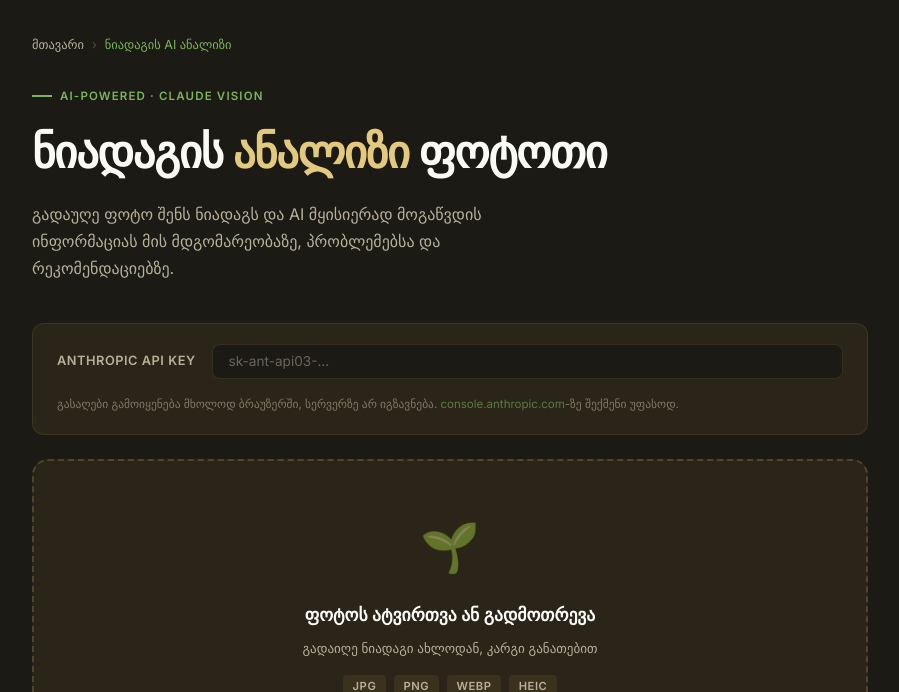
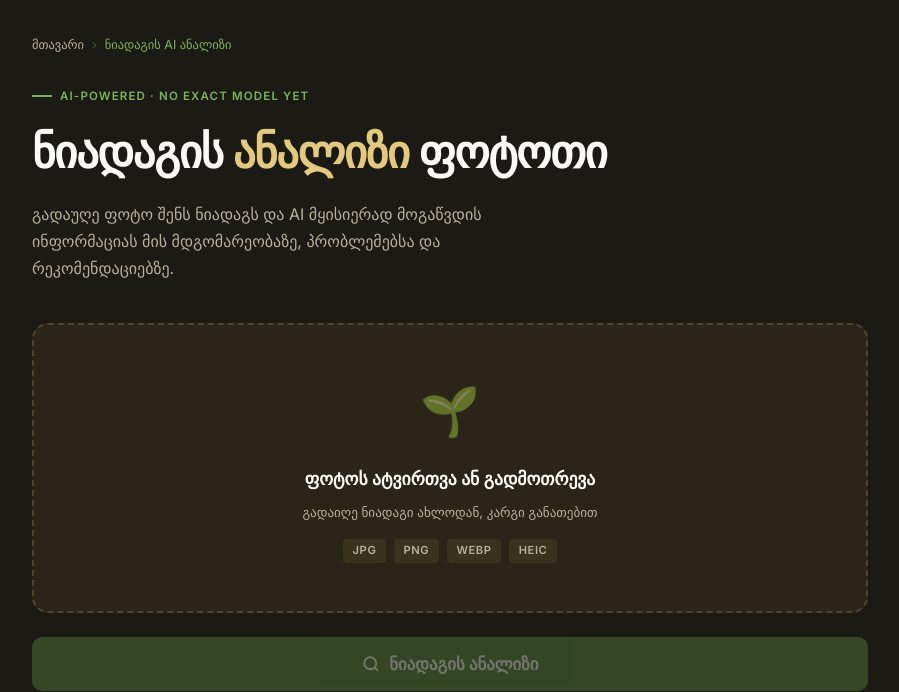
Before and after one commit to lashvv/AgroCodna, a Django app: page /soil-analyzer/ in a window 1280 px wide. Shown: the part 77-769 px from the top of the page, without its empty margins (190-1089 px from the left). Run offline with Django 5.2, Linux system fonts and the light colour scheme.

Commit message:
Delete unnecessary parts

```diff
--- a/core/templates/core/pages/ai-analyser.html
+++ b/core/templates/core/pages/ai-analyser.html
@@ -43,17 +43,11 @@
   </div>
 
   <div class="page-header">
-    <div class="eyebrow">AI-powered · Claude Vision</div>
+    <div class="eyebrow">AI-powered · No Exact Model Yet</div>
     <h1>ნიადაგის <em>ანალიზი</em> ფოტოთი</h1>
     <p>გადაუღე ფოტო შენს ნიადაგს და AI მყისიერად მოგაწვდის ინფორმაციას მის მდგომარეობაზე, პრობლემებსა და რეკომენდაციებზე.</p>
   </div>
 
-  <!-- API KEY -->
-  <div class="api-key-block">
-    <label>Anthropic API Key</label>
-    <input type="password" id="apiKey" placeholder="sk-ant-api03-..." autocomplete="off"/>
-    <span class="key-hint">გასაღები გამოიყენება მხოლოდ ბრაუზერში, სერვერზე არ იგზავნება. <a href="https://console.anthropic.com" target="_blank" style="color:#7AB55A">console.anthropic.com</a>-ზე შექმენი უფასოდ.</span>
-  </div>
 
   <!-- UPLOAD ZONE -->
   <div class="upload-zone" id="uploadZone">
```
